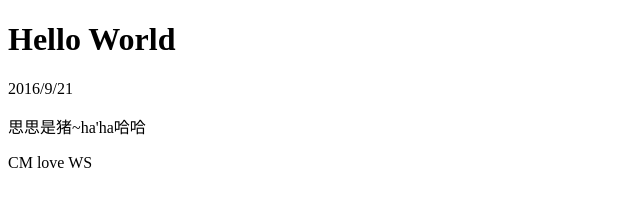
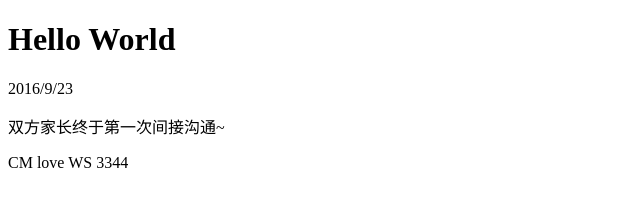
Before and after one commit to chlomine/chlomine.github.io, a plain HTML site: page index.html in a window 1280 px wide. Shown: the whole page, without its empty margins (0-640 px from the left). Drawn offline with Linux system fonts and the light colour scheme.

Commit message:
Update index.html

```diff
--- a/index.html
+++ b/index.html
@@ -2,8 +2,8 @@
 <html>
 <body>
 <h1>Hello World </h1>
-<p>2016/9/21</p>
-<p>思思是猪~ha'ha哈哈<p>
-<p>CM love WS</p>
+<p>2016/9/23</p>
+<p>双方家长终于第一次间接沟通~<p>
+<p>CM love WS 3344</p>
 </body>
 </html>
```
